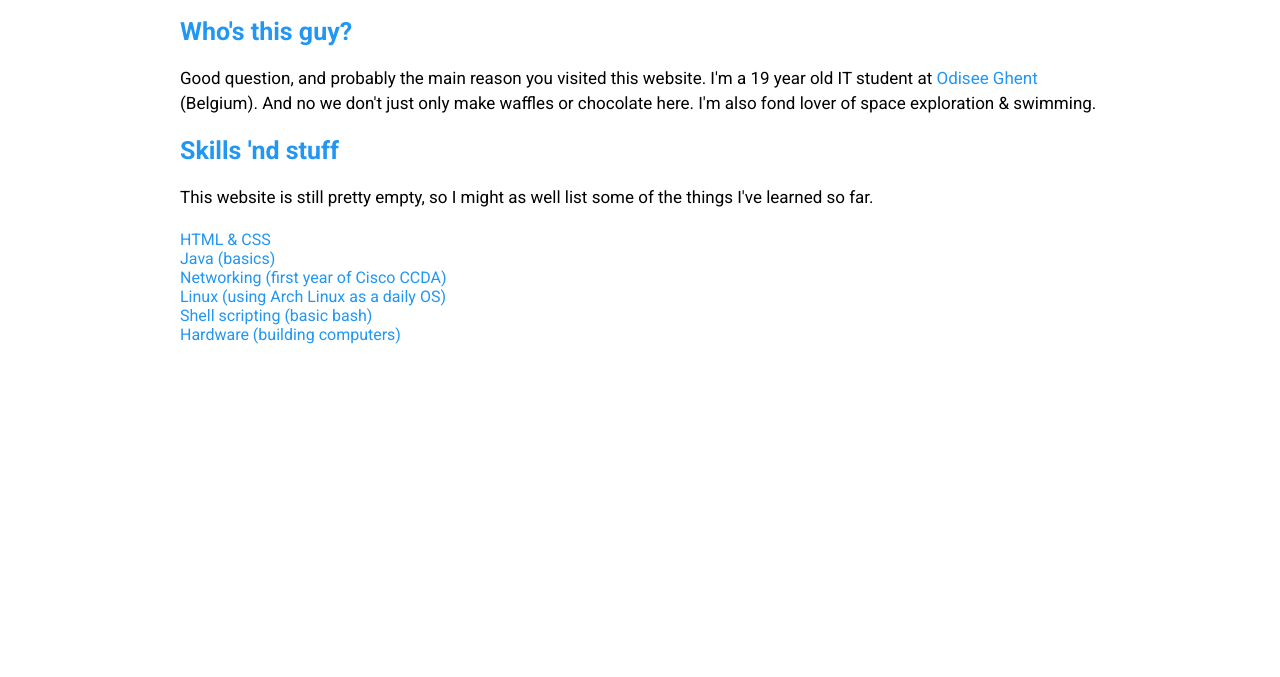
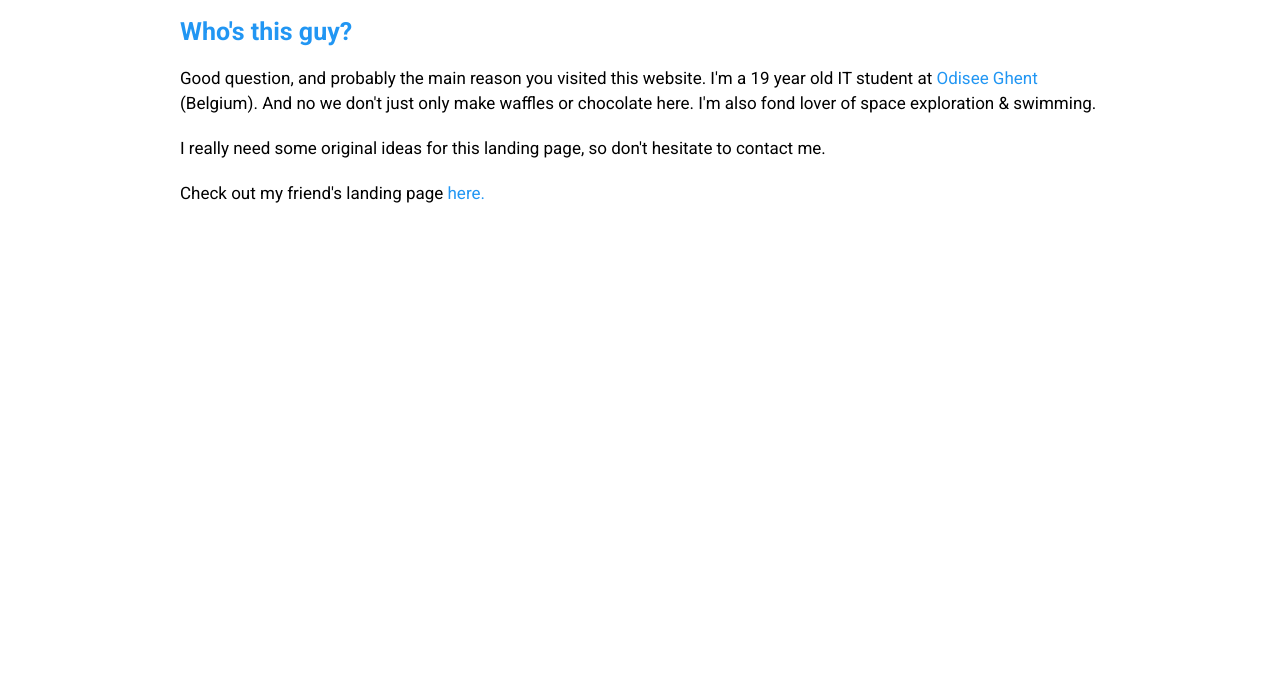
Before and after one commit to ArnaudWeyts/arnaudweyts.com, a plain HTML site: page index.html in a window 1280 px wide. Shown: the part 123-800 px from the top of the page. Drawn offline with Linux system fonts and the light colour scheme.

Commit message:
pls gib original ideas

```diff
--- a/css/homepage.css
+++ b/css/homepage.css
@@ -27,19 +27,10 @@ h2 {
 p {
 	font-size: 1.7rem;
 	line-height: 2.5rem;
-	margin-bottom: 2rem
+	margin-bottom: 2rem;
 }
 
 #introduction p a {
 	color: #2196F3;
 	text-decoration: none;
 }
-
-#skills ul {
-	list-style: none;
-	font-size: 1.6rem;
-}
-
-#skills ul li {
-	color: #2196F3;
-}
--- a/index.html
+++ b/index.html
@@ -6,10 +6,10 @@
 <head>
 	<title> Home | Arnaud Weyts </title>
 	<meta charset="utf-8" />
-	<link href='https://fonts.googleapis.com/css?family=Roboto:900,400italic,700italic,300,700,300italic,400' rel='stylesheet' type='text/css'>
+	<link href='https://fonts.googleapis.com/css?family=Roboto:400,400italic,700,700italic,300' rel='stylesheet' type='text/css'>
 	<link rel="stylesheet" href="css/styles.css">
 	<link rel="stylesheet" href="css/homepage.css">
-	<link rel="shortcut icon" href="/favicon.ico" >
+	<link rel="shortcut icon" href="favicon.ico" >
 	<link rel="stylesheet" href="fonts/font-awesome-4.3.0/css/font-awesome.min.css">
 </head>
 <body>
@@ -27,6 +27,7 @@
 			<section id="headerlinks">
 				<a href="mailto:arnaud.weyts@gmail.com" class="button"><i class="fa fa-envelope-square"></i></a>
 				<a href="https://www.facebook.com/arnaud.weyts" class="button"><i class="fa fa-facebook-official"></i></a>
+				<a href="https://www.twitter.com/hardyparter" class="button"><i class="fa fa-twitter"></i></a>
 				<a href="https://github.com/ArnaudWeyts" class="button"><i class="fa fa-github"></i></a>
 			</section>
 		</div>
@@ -38,20 +39,11 @@
 				Good question, and probably the main reason you visited this website.
 				I'm a 19 year old IT student at <a href="http://www.odisee.be/Odisee/ODI/ODI-EN.html">Odisee Ghent</a> (Belgium). And no we don't just only make waffles or chocolate here.
 				I'm also fond lover of space exploration &amp; swimming.
+			<p>
+				I really need some original ideas for this landing page, so don't hesitate to contact me.
 			</p>
-		</section>
-		<section id="skills">
-			<h2>Skills 'nd stuff</h2>
 			<p>
-				This website is still pretty empty, so I might as well list some of the things I've learned so far.
-				<ul>
-					<li>HTML &amp; CSS</li>
-					<li>Java (basics)</li>
-					<li>Networking (first year of Cisco CCDA)</li>
-					<li>Linux (using Arch Linux as a daily OS)</li>
-					<li>Shell scripting (basic bash)</li>
-					<li>Hardware (building computers)</li>
-				</ul>
+				Check out my friend's landing page <a href="https://haroen.me">here.</a>
 			</p>
 		</section>
 	</div>
```
